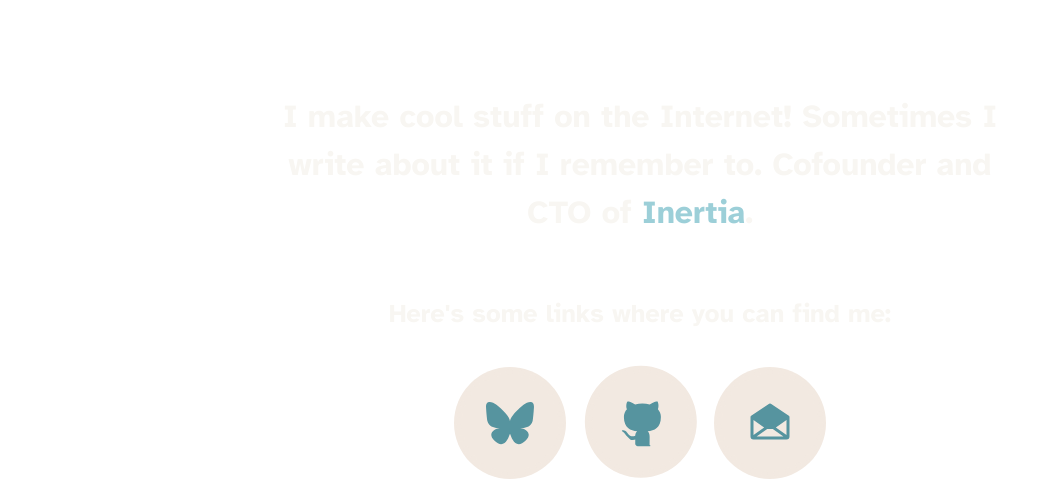
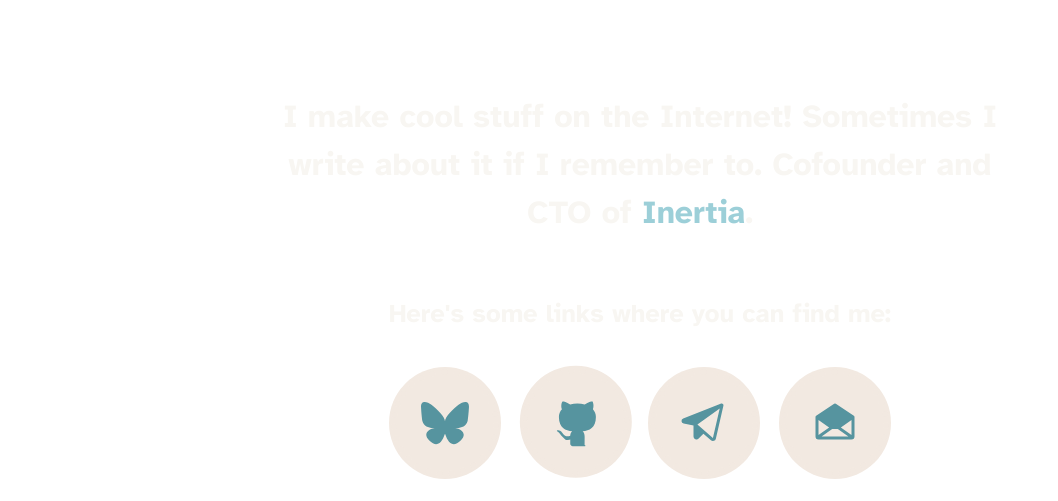
Before and after one commit to ThatOneCalculator/t1c.dev, an Astro site: page / in a window 1280 px wide. Shown: the part 378-879 px from the top of the page, without its empty margins (0-1058 px from the left). Built offline with nearby package versions, Linux system fonts and the light colour scheme; Astro itself is replaced by a stand-in of ours.

Commit message:
Update index.astro

```diff
--- a/src/pages/index.astro
+++ b/src/pages/index.astro
@@ -27,6 +27,15 @@
       <Bluesky />
       <Github />
       <a
+        href="https://t.me/kainoa_k"
+        aria-label="Telegram"
+        style="margin-left: 0.2em"
+      >
+        <div class="link">
+          <Icon name="ph:telegram-logo-fill" />
+        </div>
+      </a>
+      <a
         href="mailto:kainoa@t1c.dev"
         aria-label="Email"
         style="margin-left: 0.2em"
```
